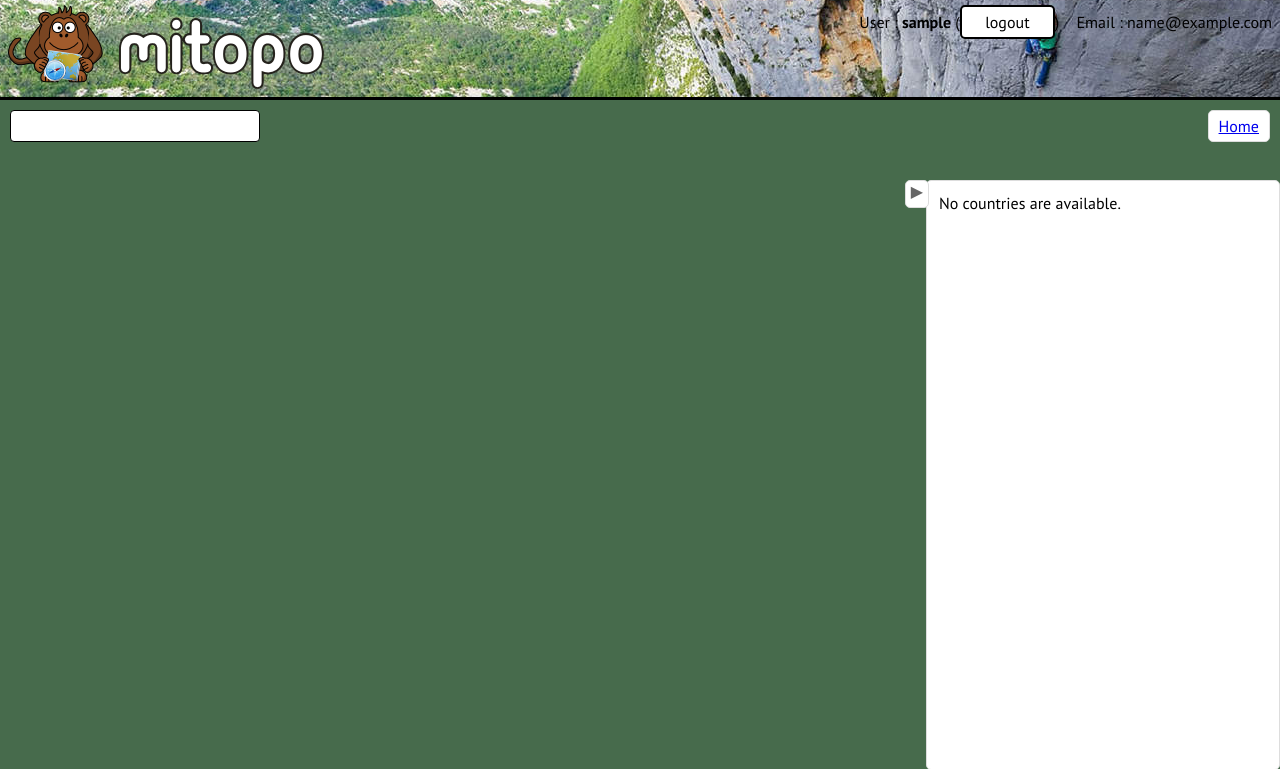
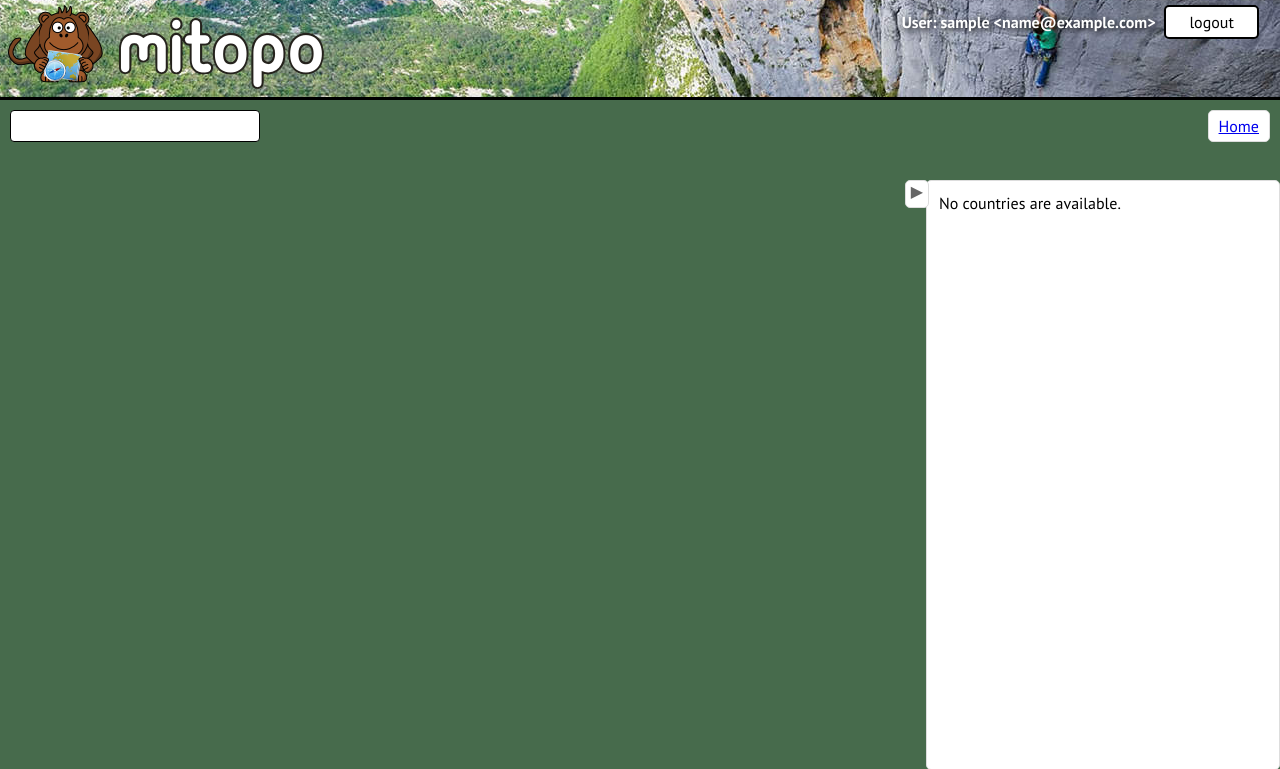
Before and after one commit to jakubfabian/topo, a Django app: page /miroutes/ in a window 1280 px wide. Shown: the top 769 px of the page. Run offline with Django 3.2, Linux system fonts and the light colour scheme; the visitor is signed in with stand-in values (Sample User, id 1); data that the repository does not hold is empty; some libraries are stand-ins or nearby versions.

Commit message:
fix display of logged in user name

```diff
--- a/miroutes/static/miroutes/css/main3.css
+++ b/miroutes/static/miroutes/css/main3.css
@@ -164,3 +164,8 @@ html, body {
 #login-menu a:hover {
     background: #c8d9cc;
 }
+.loginname {
+    font-weight: bold;
+    color: #ffffff;
+    text-shadow: 2px 2px 6px #000000;
+}
--- a/templates/base.html
+++ b/templates/base.html
@@ -63,9 +63,9 @@
                     <a href="{% url 'django.contrib.auth.views.login' %}?next={{ request.path }}">Login</a>
                     <a href="{% url 'users.views.register' %}">Register</a>
                 {% else %}
-                    User   : <b>{{ user }}</b>
-                    (<a href="{% url 'django.contrib.auth.views.logout' %}?next={{ request.path }}">logout</a>)
-                    &nbsp;&nbsp; Email  : {{ user.email }}
+                    <span class="loginname">User: {{ user }} &lt;{{ user.email }}&gt;</span>
+                    &nbsp;<a href="{% url 'django.contrib.auth.views.logout' %}?next={{ request.path }}">logout</a>
+                    &nbsp;&nbsp;
                 {% endif %}
             </div>
 
```
